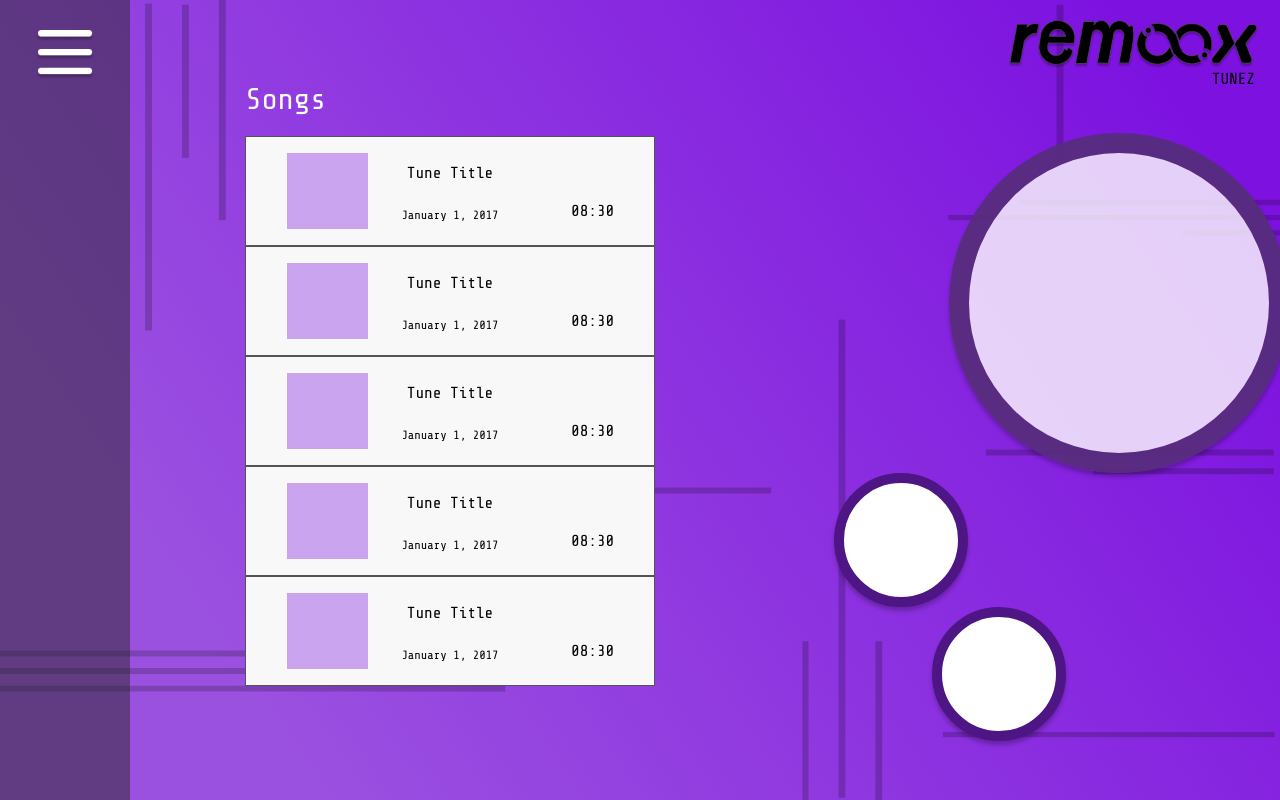
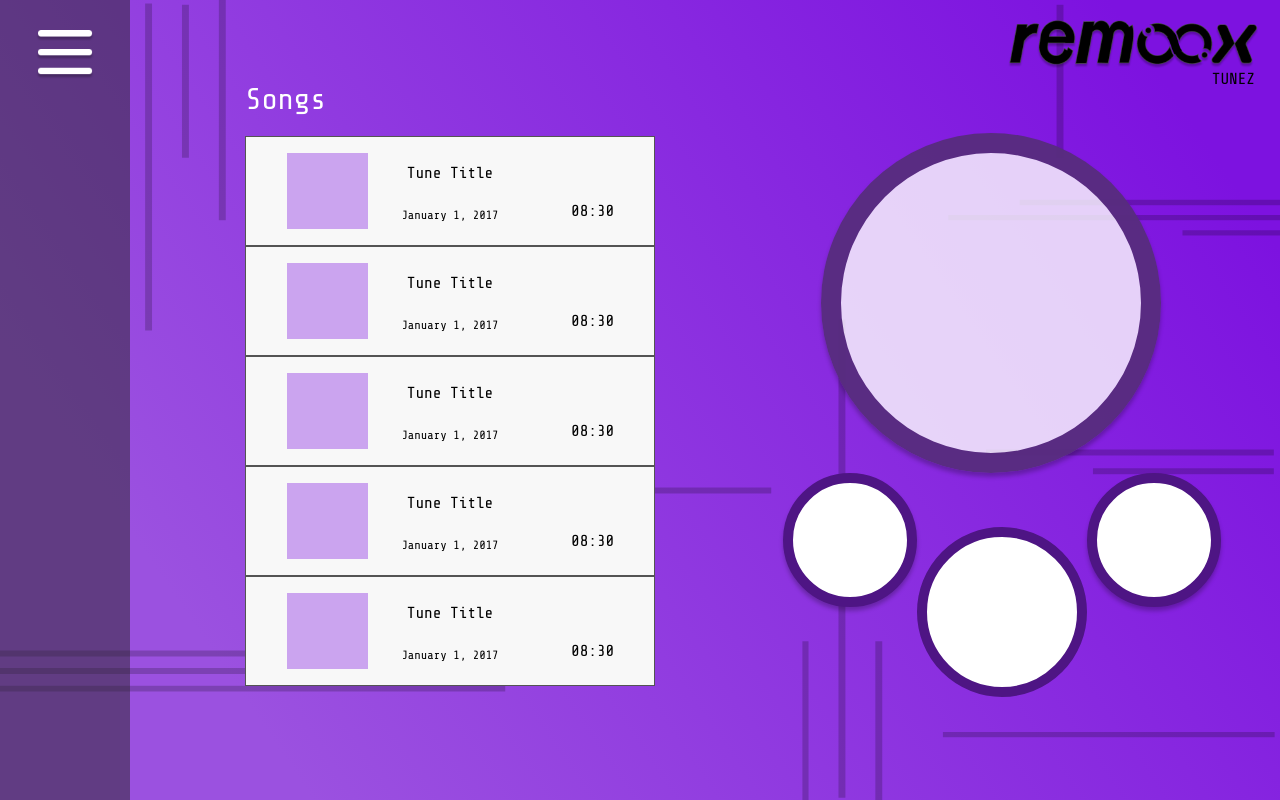
Before and after one commit to hopeatina/remiix, a React (Create React App) app in the folder react-ui/: page /tunez in a window 1280 px wide. Built offline with nearby package versions, Linux system fonts and the light colour scheme.

Commit message:
Tunez page basic layout
Need to adjust spacing/coloring/scroll/svg arrows
Next Content / Styling / Routing /

```diff
--- a/react-ui/src/App.css
+++ b/react-ui/src/App.css
@@ -541,7 +541,7 @@ html, #root, .App {
 width: 60%;
     height: 80%;
     position: absolute;
-    margin-left:55%;
+    margin-left:45%;
 }
 
 .Tunez-songwave {
@@ -569,6 +569,9 @@ width: 60%;
     background: #FFFFFF;
     border: 10px solid #4E1584;
     box-shadow: 0px 4px 4px rgba(0, 0, 0, 0.25);
+    display: inline-block;
+    margin-left:10%;
+    float: left;
 
 }
 
@@ -576,18 +579,31 @@ width: 60%;
     width: 114px;
     display: inline-flex;
     height: 114px;
-    margin-right: 57%;
+    float: left;
     background: #FFFFFF;
     border: 10px solid #4E1584;
     -webkit-box-shadow: 0px 4px 4px rgba(0, 0, 0, 0.25);
     box-shadow: 0px 4px 4px rgba(0, 0, 0, 0.25);
     border-radius: 100%;
+    display: inline-block;
+
 }
 
 .Tunez-play {
     -webkit-border-radius:100%;
     -moz-border-radius:100%;
     border-radius:100%;
+    display: inline-block;
+    width: 150px;
+    height: 150px;
+    -webkit-border-radius:100%;
+    -moz-border-radius:100%;
+    border-radius:100%;
+    float: left;
+    margin-top: 7%;
+    background: #FFFFFF;
+    border: 10px solid #4E1584;
+
 }
 
 @keyframes App-logo-spin {
```
